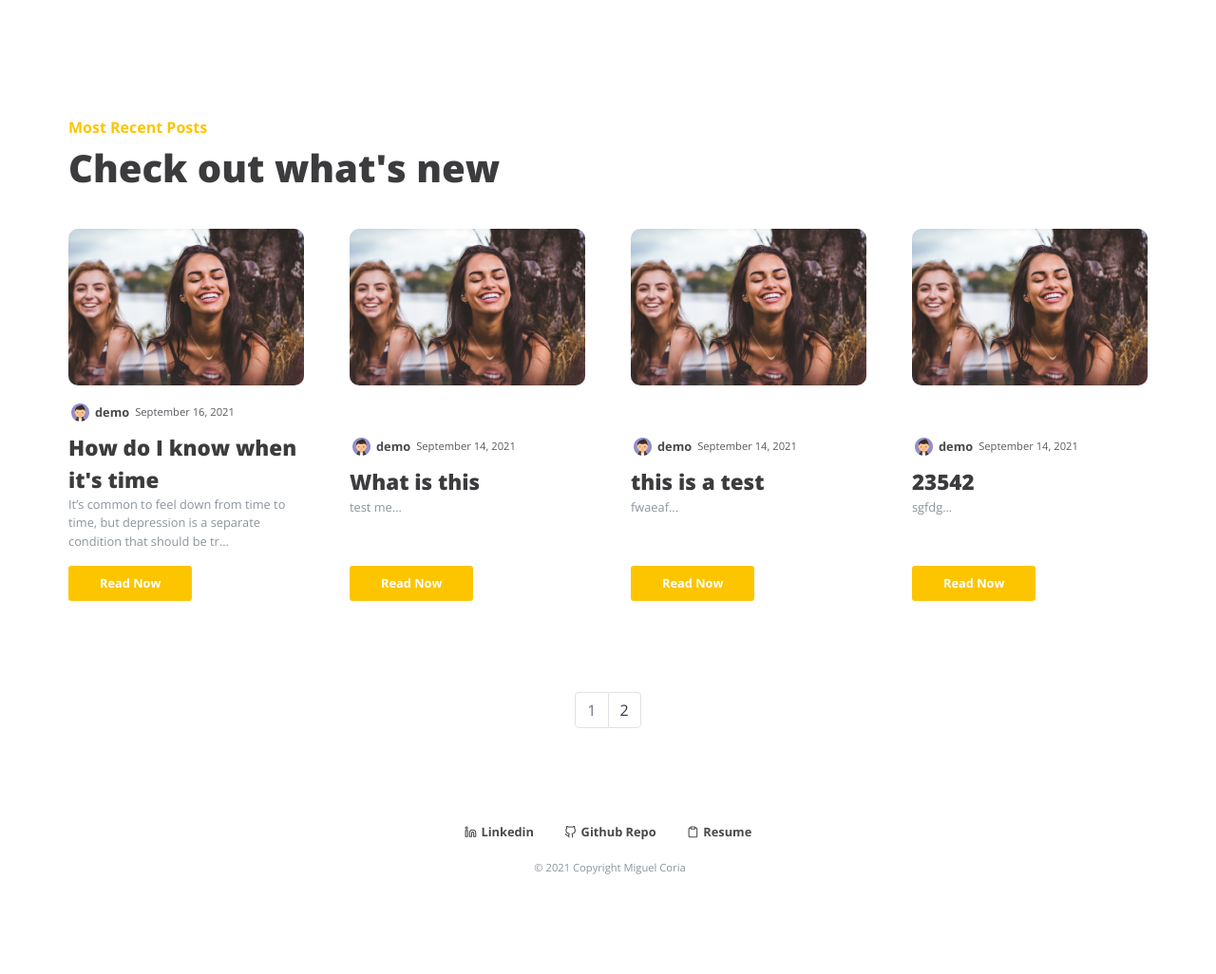
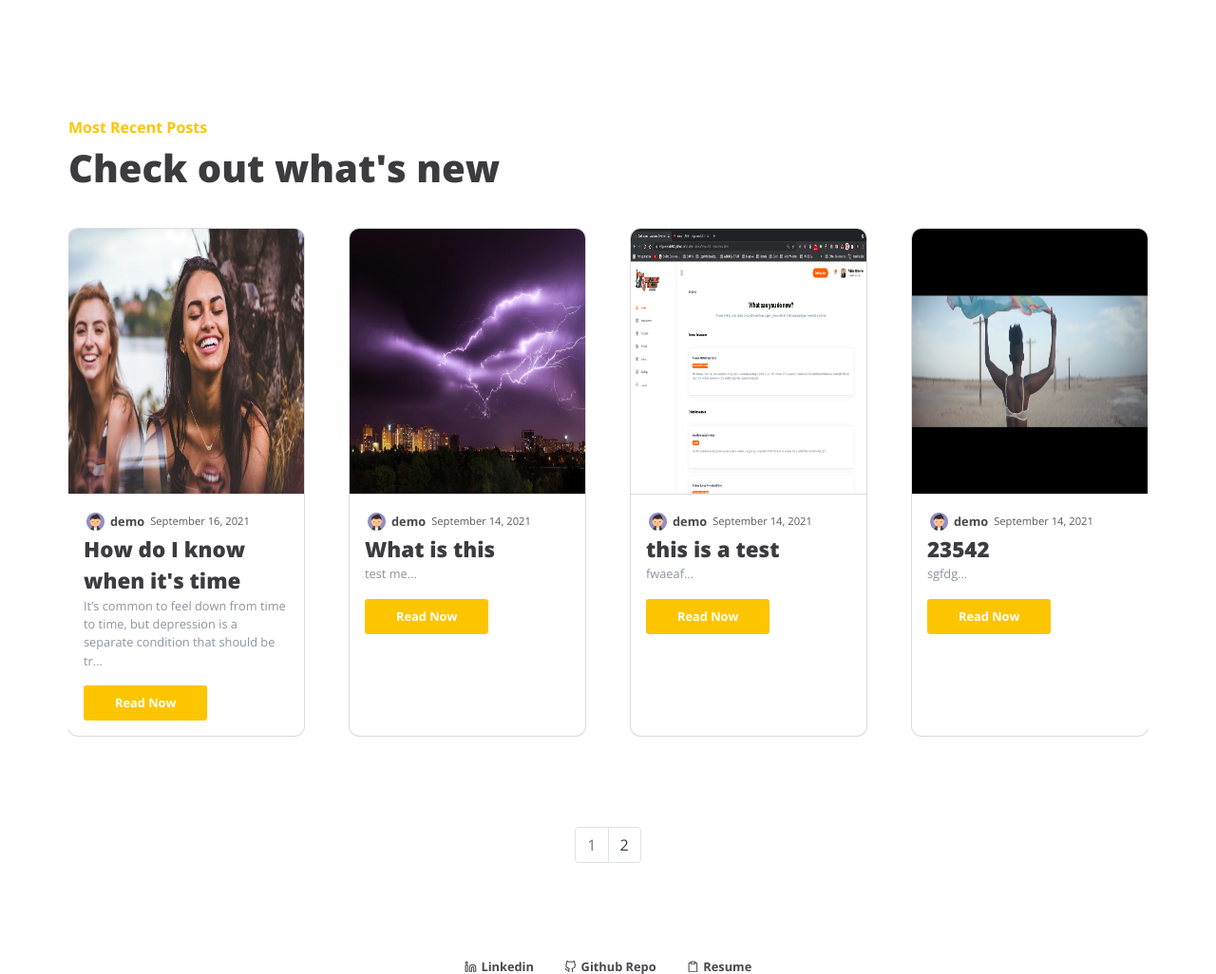
Before and after one commit to miguelcoria94/Impact, a Flask app: page / in a window 1280 px wide. Shown: the part 1031-2057 px from the top of the page at 95% size. Before the commit the page ends 1952 px from the top, so only its background shows below. Run offline with Flask 2, Linux system fonts and the light colour scheme; data comes from the database, SQL or seed files in the repository; some libraries are stand-ins or nearby versions.

Commit message:
almost done with home

```diff
--- a/impact/static/styles/main.css
+++ b/impact/static/styles/main.css
@@ -442,11 +442,20 @@ textarea {
   min-height: 200px;
   display: flex;
   flex-direction: column;
-  justify-content: space-between;
+  box-shadow: rgb(0 0 0 / 2%) 0px 1px 3px 0px,
+    rgb(27 31 35 / 15%) 0px 0px 0px 1px;
+  border-radius: 10px;
 }
 
 .posts-div {
   padding: 3rem 4.5rem;
+}
+
+.post-card-image {
+  border-bottom-left-radius: 0px;
+  border-bottom-right-radius: 0px;
+  border-bottom: 1px solid rgb(27 31 35 / 15%);
+  min-height: 280px;
 }
 
 a.post-card-title {
@@ -460,12 +469,17 @@ a.post-card-title:hover {
 }
 
 .posts-card-details {
-  margin-bottom: 0.5rem !important;
+  margin-bottom: 0rem !important;
   align-self: flex-start !important;
+  padding: 0rem;
+}
+
+.post-card-content {
+  padding: 1rem;
 }
 
 .post-card-image-div {
-  padding-bottom: 1rem;
+  padding-bottom: 0rem;
 }
 
 .post-card-title {
--- a/impact/templates/index.html
+++ b/impact/templates/index.html
@@ -59,9 +59,9 @@
         {% for post in blog_posts.items %}
             <div class="post-card">
               <div class="post-card-image-div">
-      <img src="{{url_for('static', filename='post_pics/'+latest_post.post_image)}}" alt="" class="latest-post-image">
+      <img src="{{url_for('static', filename='post_pics/'+post.post_image)}}" alt="" class="latest-post-image post-card-image">
     </div>
-              <div>
+              <div class="post-card-content">
 
                 <div class="post-details-div posts-card-details">
 
@@ -71,12 +71,12 @@
                 </div>
                 <a class="post-card-title" href="{{ url_for('blog_post.blog_post', blog_post_id=post.id) }}">{{ post.title }}</a>
                 <p class="post-card-text">{{ post.text[:100] }}...</p>
+                <div>
+                  <a href="{{ url_for('blog_post.blog_post', blog_post_id=post.id) }}" class="btn latest-post-button p-2">Read Now</a>
+
+                </div>
               </div>
 
-              <div>
-                <a href="{{ url_for('blog_post.blog_post', blog_post_id=post.id) }}" class="btn latest-post-button p-2">Read Now</a>
-
-              </div>
             </div>
 
 
```
